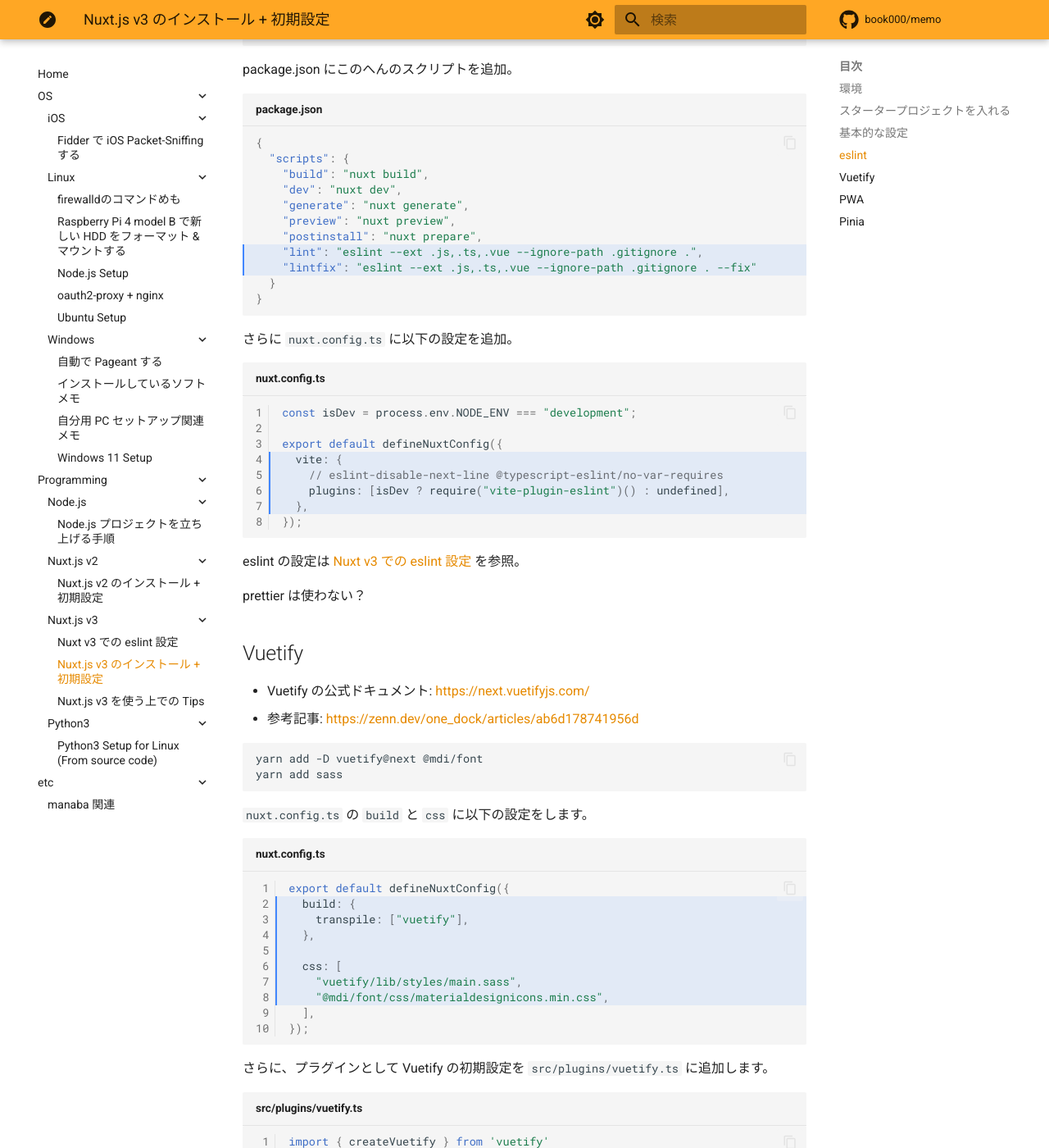
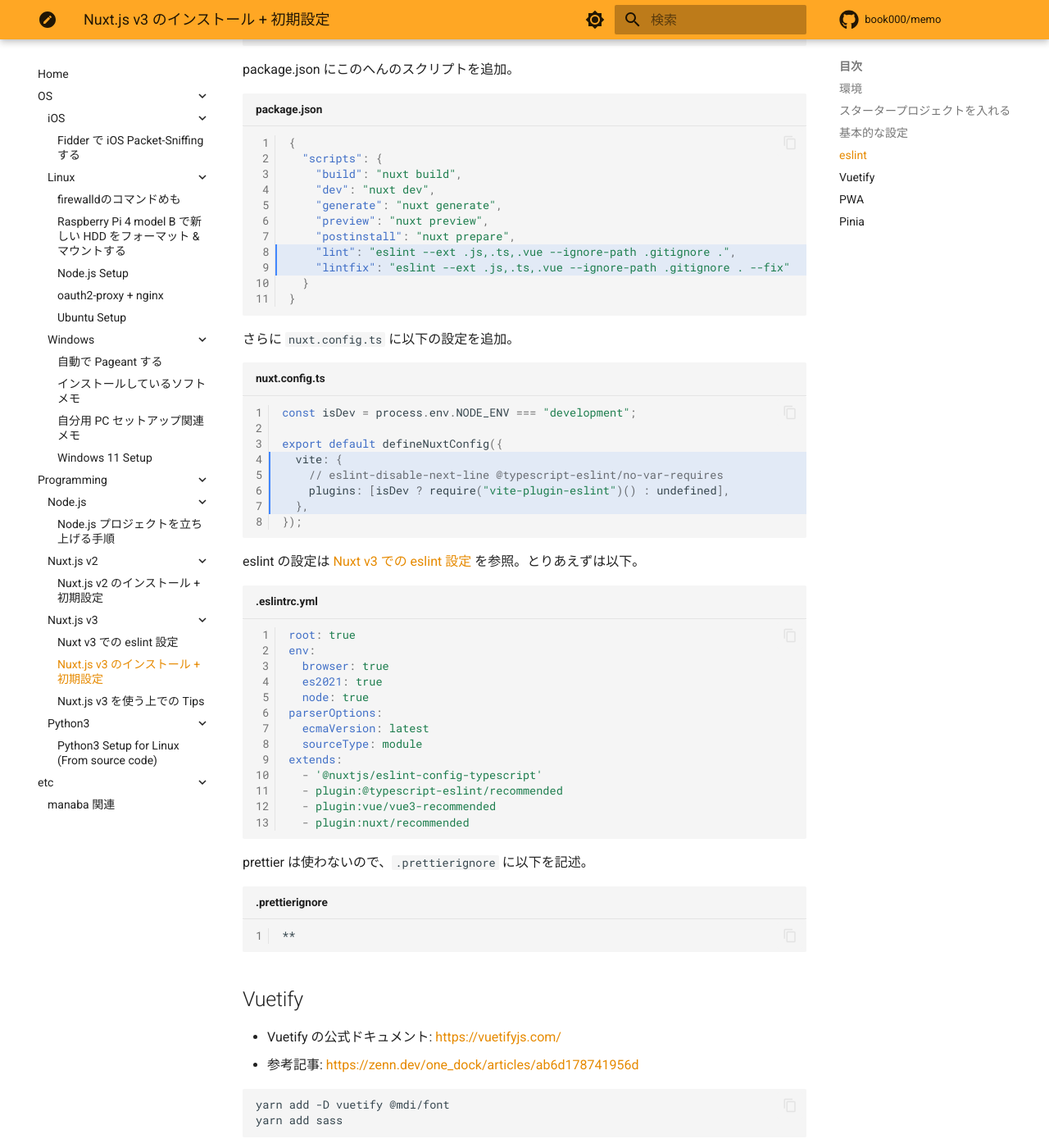
Before and after one commit to book000/memo, an MkDocs documentation site: the page built from docs/programming/nuxtjs3/installation.md, in a window 1280 px wide and 1400 px high, scrolled down 3370 px. Shown: the whole window at 82% size. Built offline with MkDocs 1.6.1 and Material for MkDocs 9.7.7, drawn with Linux system fonts in a browser that asks for light colours; comment, search, counter and statistics services are not loaded; some of the changed text lies outside the part shown.

Commit message:
feat: vuetify v3がnextじゃなくなったので修正

````diff
--- a/docs/programming/nuxtjs3/installation.md
+++ b/docs/programming/nuxtjs3/installation.md
@@ -150,7 +150,7 @@
 
 package.json にこのへんのスクリプトを追加。
 
-```json title="package.json" hl_lines="8-9"
+```json title="package.json" linenums="1" hl_lines="8-9"
 {
   "scripts": {
     "build": "nuxt build",
@@ -177,17 +177,37 @@
 });
 ```
 
-eslint の設定は [Nuxt v3 での eslint 設定](eslint.md) を参照。
+eslint の設定は [Nuxt v3 での eslint 設定](eslint.md) を参照。とりあえずは以下。
 
-prettier は使わない？
+```yaml title=".eslintrc.yml" linenums="1"
+root: true
+env:
+  browser: true
+  es2021: true
+  node: true
+parserOptions:
+  ecmaVersion: latest
+  sourceType: module
+extends:
+  - '@nuxtjs/eslint-config-typescript'
+  - plugin:@typescript-eslint/recommended
+  - plugin:vue/vue3-recommended
+  - plugin:nuxt/recommended
+```
+
+prettier は使わないので、`.prettierignore` に以下を記述。
+
+```text title=".prettierignore" linenums="1"
+**
+```
 
 ## Vuetify
 
-- Vuetify の公式ドキュメント: https://next.vuetifyjs.com/
+- Vuetify の公式ドキュメント: https://vuetifyjs.com/
 - 参考記事: https://zenn.dev/one_dock/articles/ab6d178741956d
 
 ```shell
-yarn add -D vuetify@next @mdi/font
+yarn add -D vuetify @mdi/font
 yarn add sass
 ```
 
@@ -305,7 +325,7 @@
 
 あとは Nuxt 3 における新しい state と同様に、`useState` を使って状態を定義します。
 
-```typescript title="src/store/settings.ts"
+```typescript title="src/store/settings.ts" linenums="1"
 export const useSettingsStore = defineStore('settings', {
   state: (): {
     hoge: string
@@ -334,11 +354,11 @@
 
 そして、状態を使う場所で以下のようなコードを書きます。
 
-```typescript
+```typescript linenums="1"
 import { useSettingsStore } from '../store/settings'
 
 const settingsStore = useSettingsStore()
 
 const hoge = settingsStore.hoge
-settingsStore.setHoge("hogepiyo")
+settingsStore.setHoge("hogefugapiyo")
 ```
````
